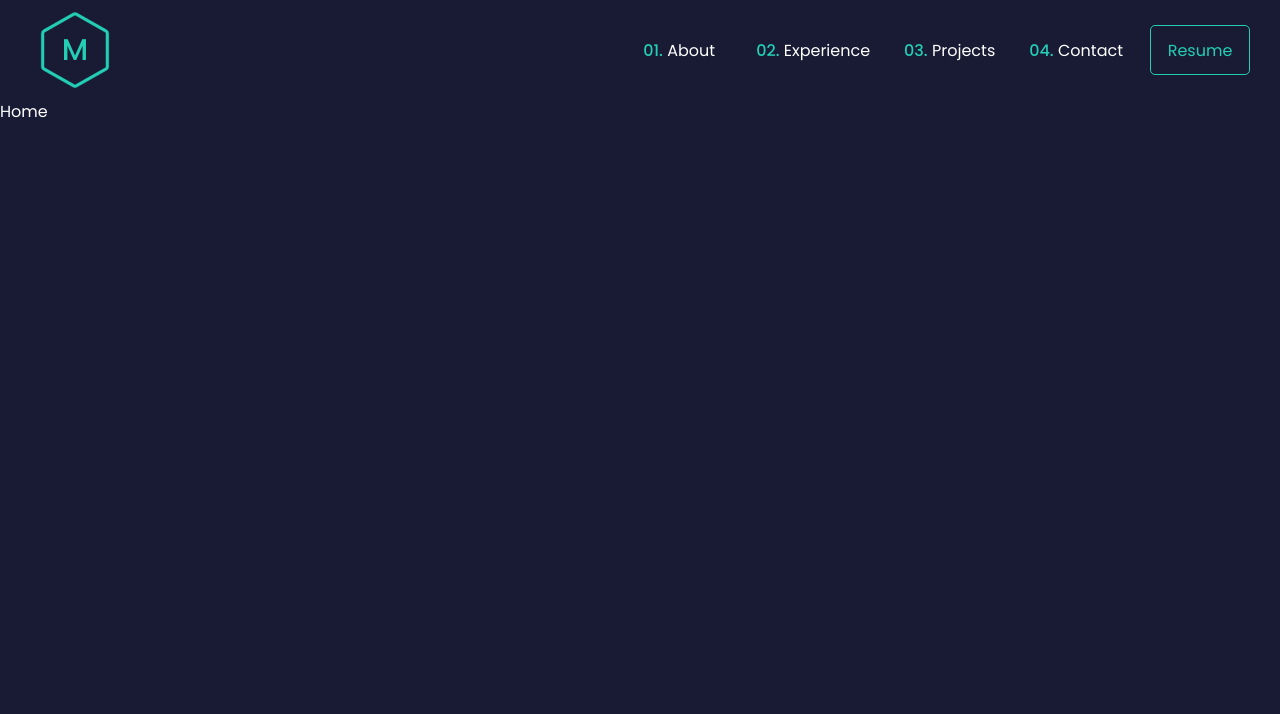
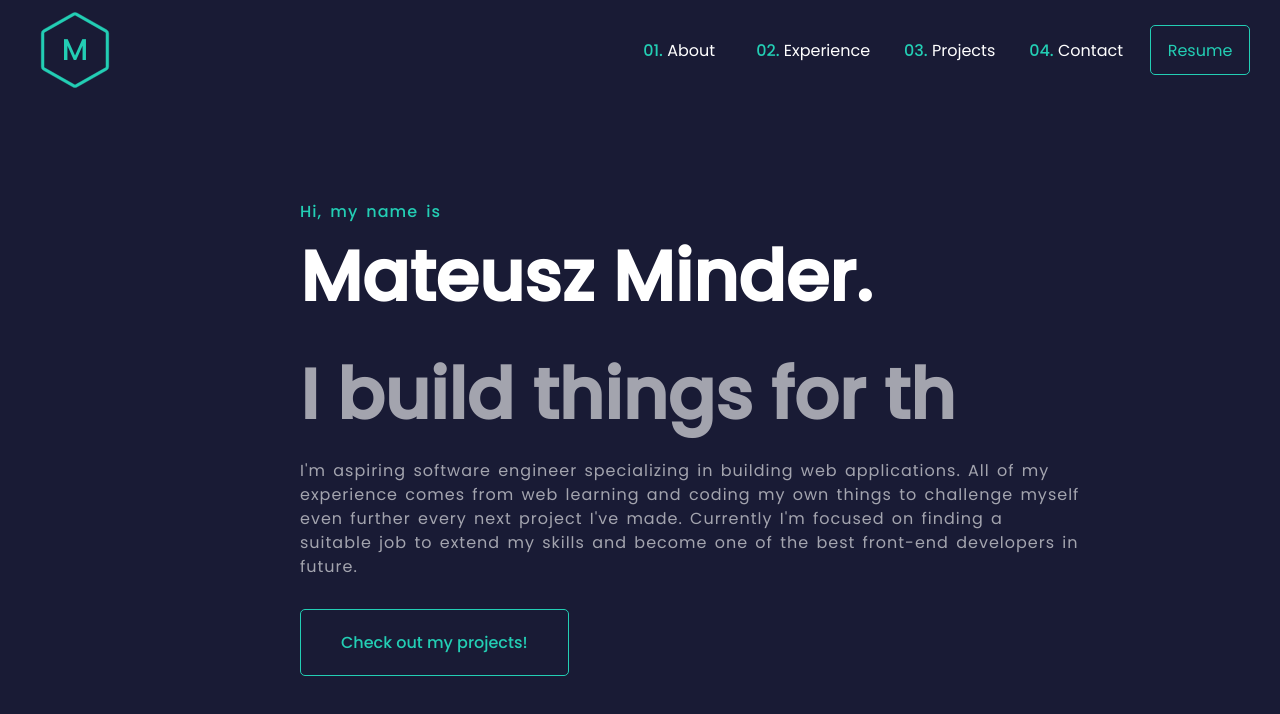
Before and after one commit to CornyCapacitor/portfolio, a React (Vite) app: page / in a window 1280 px wide. Shown: the top 714 px of the page. Built offline with nearby package versions, Linux system fonts and the light colour scheme.

Commit message:
final home page

```diff
--- a/package.json
+++ b/package.json
@@ -11,7 +11,8 @@
   },
   "dependencies": {
     "react": "^18.2.0",
-    "react-dom": "^18.2.0"
+    "react-dom": "^18.2.0",
+    "react-router-dom": "^6.21.1"
   },
   "devDependencies": {
     "@types/react": "^18.2.43",
--- a/src/App.tsx
+++ b/src/App.tsx
@@ -1,12 +1,14 @@
+import { Route, Routes } from 'react-router-dom'
+import { HomePage } from './pages/HomePage'
+
 import './App.css'
-import { Home } from './components/Home'
-import { Navbar } from './components/Navbar'
 
 function App() {
   return (
     <div className="app">
-      <Navbar />
-      <Home />
+      <Routes>
+        <Route path="/" element={<HomePage />} />
+      </Routes>
     </div>
   )
 }
--- a/src/components/Home.css
+++ b/src/components/Home.css
@@ -1,3 +1,79 @@
 .home {
+  font-family: Poppins, Roboto, Arial, Helvetica, sans-serif;
+  display: flex;
+  align-items: flex-start;
+  justify-content: flex-start;
+  flex-direction: column;
+  box-sizing: border-box;
+  padding: 100px 200px 100px 300px;
   width: 100vw;
+  flex: 1;
 }
+
+h1 {
+  font-size: 70px;
+  margin: 0;
+}
+
+h2 {
+  font-size: 70px;
+  margin: 0;
+  opacity: 0.6;
+}
+
+.greet {
+  word-spacing: 3px;
+  letter-spacing: 1px;
+}
+
+.description {
+  display: flex;
+  align-items: center;
+  word-spacing: 2px;
+  letter-spacing: 1px;
+  opacity: 0.6;
+  min-height: 105px;
+}
+
+.highlighted {
+  font-weight: 500;
+  color: var(--primary)
+}
+
+.home-button {
+  margin-top: 30px;
+  padding: 20px 40px;
+  background-color: transparent;
+  border: solid 1px var(--primary);
+  border-radius: 5px;
+  font-family: inherit;
+  font-size: 16px;
+  transition: 0.2s;
+
+  &:hover {
+    cursor: pointer;
+    box-shadow: 0px 0px 5px 2px var(--primary);
+  }
+}
+
+.typewriter {
+  border-right: 7px var(--primary) solid;
+  padding-right: 5px;
+  height: 80px;
+  display: flex;
+  align-items: center;
+  margin: 25px 0px;
+  animation: typewriting step-end infinite 1s;
+}
+
+@keyframes typewriting {
+
+  from,
+  to {
+    border-color: transparent
+  }
+
+  50% {
+    border-color: var(--primary);
+  }
+}
--- a/src/components/Home.tsx
+++ b/src/components/Home.tsx
@@ -1,7 +1,16 @@
 import './Home.css'
+import { SelfWritingText } from './SelfWritingText'
 
 export const Home = () => (
   <div className="home">
-    Home
+    <span className="highlighted greet">Hi, my name is</span>
+    <h1>Mateusz Minder.</h1>
+    <div className="typewriter">
+      <h2>
+        <SelfWritingText />
+      </h2>
+    </div>
+    <span className="description">I'm aspiring software engineer specializing in building web applications. All of my experience comes from web learning and coding my own things to challenge myself even further every next project I've made. Currently I'm focused on finding a suitable job to extend my skills and become one of the best front-end developers in future.</span>
+    <button className="home-button highlighted">Check out my projects!</button>
   </div>
 )
--- /dev/null
+++ b/src/components/SelfWritingText.tsx
@@ -0,0 +1,57 @@
+import { useEffect, useState } from "react";
+
+export const SelfWritingText = () => {
+  const [text, setText] = useState('');
+  const [isAdding, setIsAdding] = useState<boolean>(true);
+  const [index, setIndex] = useState<number>(0);
+  const [pace, setPace] = useState<number>(250);
+  const [sentence, setSentence] = useState('I build things for the web.');
+
+  useEffect(() => {
+    const changeSentence = () => {
+      const sentences = [
+        "I build things for the web.",
+        "I love coding.",
+        "I code in TypeScript.",
+        "I use React as my framework.",
+      ]
+
+      setSentence(sentences[Math.floor(Math.random() * 4)])
+    }
+
+    const addLetter = () => {
+      if (index === sentence.length) {
+        setIsAdding(false);
+      } else {
+        setText((prevText) => prevText + sentence[index]);
+        setIndex((p) => p + 1);
+        console.log("Adding index:" + index)
+      }
+    }
+
+    const removeLetter = () => {
+      if (index === 0) {
+        setIsAdding(true)
+        changeSentence();
+      } else {
+        setText((prevText) => prevText.slice(0, -1));
+        setIndex((p) => p - 1)
+        console.log("Removing index:" + index)
+      }
+    };
+
+    const interval = setInterval(() => {
+      if (isAdding) {
+        setPace(250);
+        addLetter();
+      } else if (!isAdding) {
+        setPace(50);
+        removeLetter();
+      }
+    }, pace);
+
+    return () => clearInterval(interval);
+  }, [isAdding, index, pace, sentence]);
+
+  return <div>{text}</div>;
+};
--- a/src/main.tsx
+++ b/src/main.tsx
@@ -1,10 +1,13 @@
 import React from 'react'
 import ReactDOM from 'react-dom/client'
+import { BrowserRouter } from 'react-router-dom'
 import App from './App.tsx'
 import './index.css'
 
 ReactDOM.createRoot(document.getElementById('root')!).render(
   <React.StrictMode>
-    <App />
+    <BrowserRouter>
+      <App />
+    </BrowserRouter>
   </React.StrictMode>,
 )
--- /dev/null
+++ b/src/pages/HomePage.tsx
@@ -0,0 +1,11 @@
+import { Home } from "../components/Home"
+import { Navbar } from "../components/Navbar"
+
+export const HomePage = () => {
+  return (
+    <>
+      <Navbar />
+      <Home />
+    </>
+  )
+}
```
Also changed, not shown: 1 other file (tests, documents, lock files or other folders).
